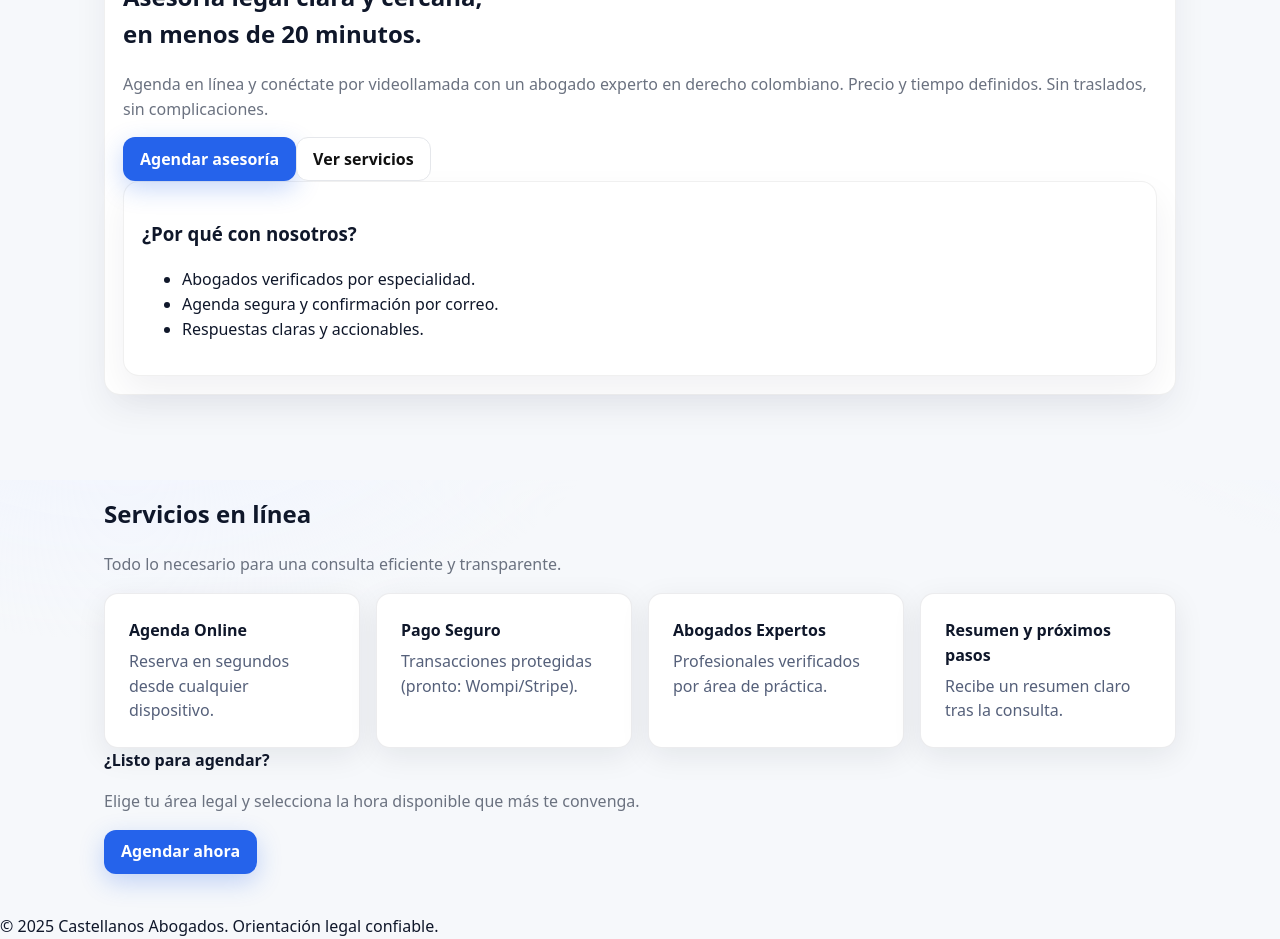
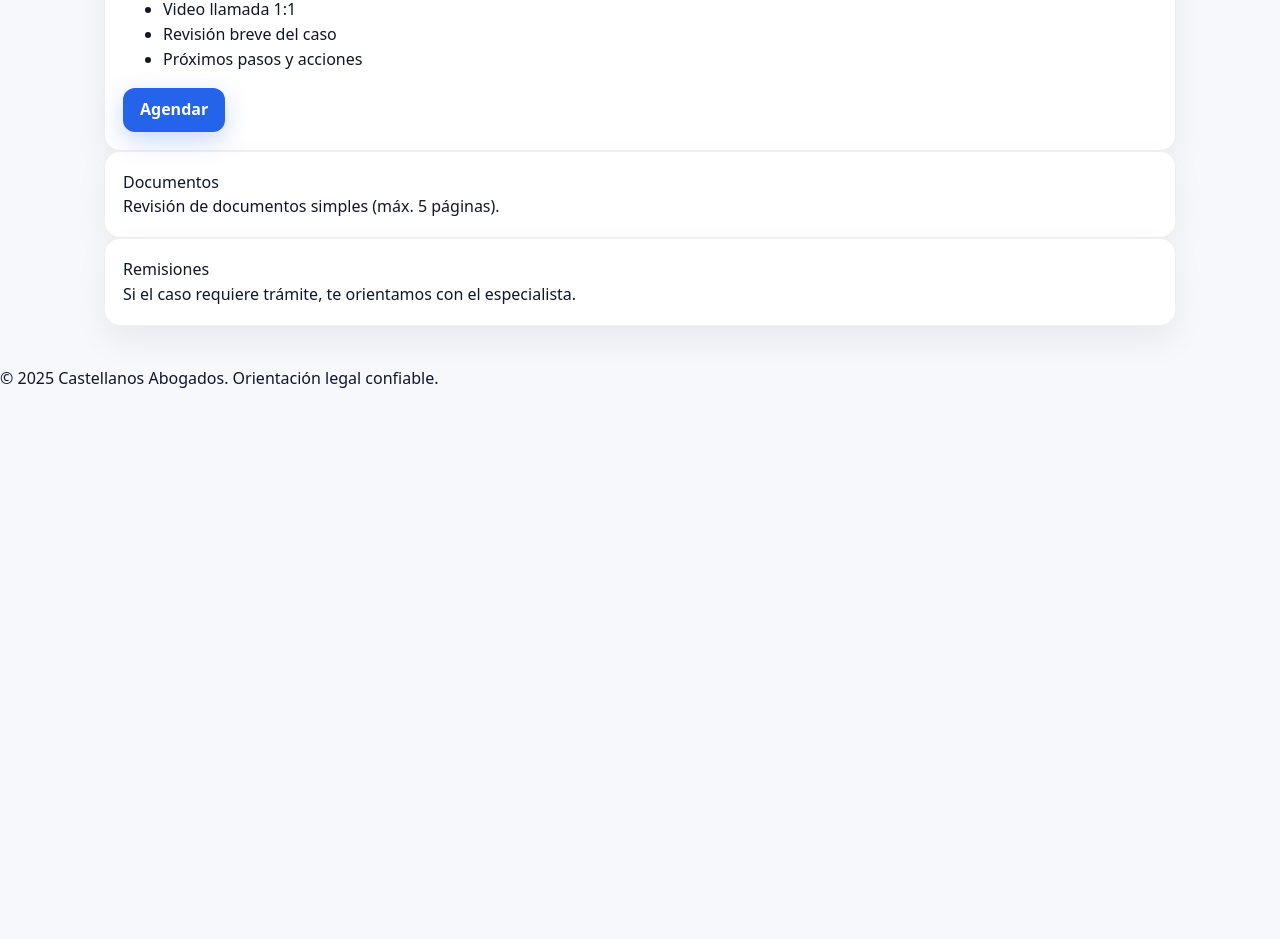
Before and after one commit to jjonnas1/castellanosabogados, a Next.js app: page / in a window 1280 px wide. Shown: the part 320-1259 px from the top of the page. After the commit the page ends 800 px from the top, so only its background shows below. Built offline with nearby package versions, Linux system fonts and the light colour scheme.

Commit message:
Update page.tsx

```diff
--- a/app/page.tsx
+++ b/app/page.tsx
@@ -1,68 +1,27 @@
 import Link from "next/link";
 
-export default function HomePage() {
+export default function ServiciosPage() {
   return (
-    <main className="main">
-      <section className="hero section">
-        <div className="wrap">
+    <main className="main section">
+      <div className="wrap">
+        <h1 className="h1">Servicios</h1>
+        <p className="muted">Áreas de práctica y lo que incluye la asesoría de 20 minutos.</p>
+
+        <div className="stack">
           <div className="panel">
-            <p className="kicker">Nueva · Asesoría virtual de 20 minutos</p>
-            <h1 className="display">Asesoría legal clara y cercana,<br />en menos de 20 minutos.</h1>
-            <p className="muted">
-              Agenda en línea y conéctate por videollamada con un abogado experto en
-              derecho colombiano. Precio y tiempo definidos. Sin traslados, sin complicaciones.
-            </p>
-
-            <div className="hero__cta">
-              <Link href="/agenda" className="btn btn--primary">Agendar asesoría</Link>
-              <Link href="/servicios" className="btn btn--ghost">Ver servicios</Link>
-            </div>
-
-            <div className="panel panel--lite">
-              <h3 className="h3">¿Por qué con nosotros?</h3>
-              <ul className="list">
-                <li>Abogados verificados por especialidad.</li>
-                <li>Agenda segura y confirmación por correo.</li>
-                <li>Respuestas claras y accionables.</li>
-              </ul>
-            </div>
-          </div>
-        </div>
-      </section>
-
-      <section className="services section">
-        <div className="wrap">
-          <h2 className="h2">Servicios en línea</h2>
-          <p className="muted">Todo lo necesario para una consulta eficiente y transparente.</p>
-
-          <div className="grid">
-            <div className="card">
-              <h3 className="card__title">Agenda Online</h3>
-              <p className="card__text">Reserva en segundos desde cualquier dispositivo.</p>
-            </div>
-            <div className="card">
-              <h3 className="card__title">Pago Seguro</h3>
-              <p className="card__text">Transacciones protegidas (pronto: Wompi/Stripe).</p>
-            </div>
-            <div className="card">
-              <h3 className="card__title">Abogados Expertos</h3>
-              <p className="card__text">Profesionales verificados por área de práctica.</p>
-            </div>
-            <div className="card">
-              <h3 className="card__title">Resumen y próximos pasos</h3>
-              <p className="card__text">Recibe un resumen claro tras la consulta.</p>
-            </div>
+            <h3>Consulta EXPRESS (20 min)</h3>
+            <ul className="list">
+              <li>Video llamada 1:1</li>
+              <li>Revisión breve del caso</li>
+              <li>Próximos pasos y acciones</li>
+            </ul>
+            <Link href="/agenda" className="btn btn--primary">Agendar</Link>
           </div>
 
-          <div className="cta__panel">
-            <div className="cta__copy">
-              <strong>¿Listo para agendar?</strong>
-              <p className="muted">Elige tu área legal y selecciona la hora disponible que más te convenga.</p>
-            </div>
-            <Link href="/agenda" className="btn btn--primary btn--lg">Agendar ahora</Link>
-          </div>
+          <div className="panel">Documentos<br/>Revisión de documentos simples (máx. 5 páginas).</div>
+          <div className="panel">Remisiones<br/>Si el caso requiere trámite, te orientamos con el especialista.</div>
         </div>
-      </section>
+      </div>
     </main>
   );
 }
```
